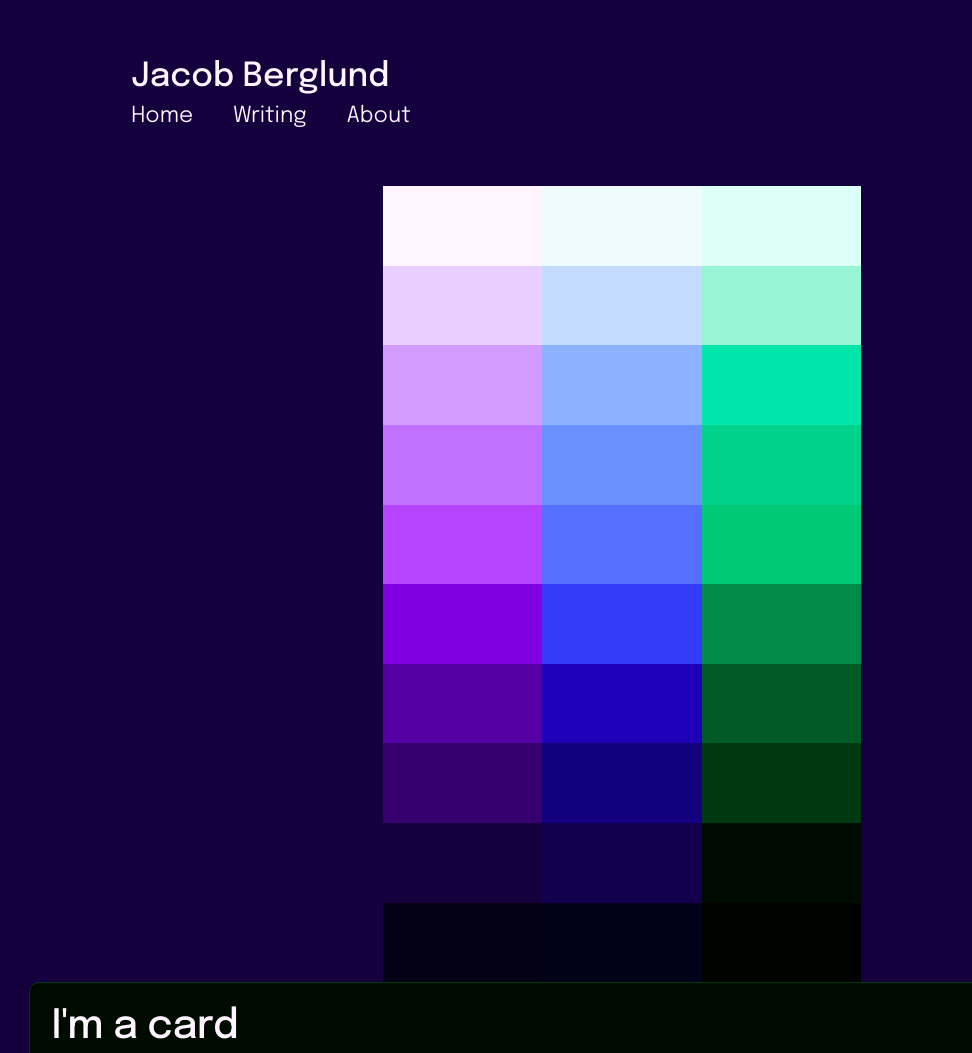
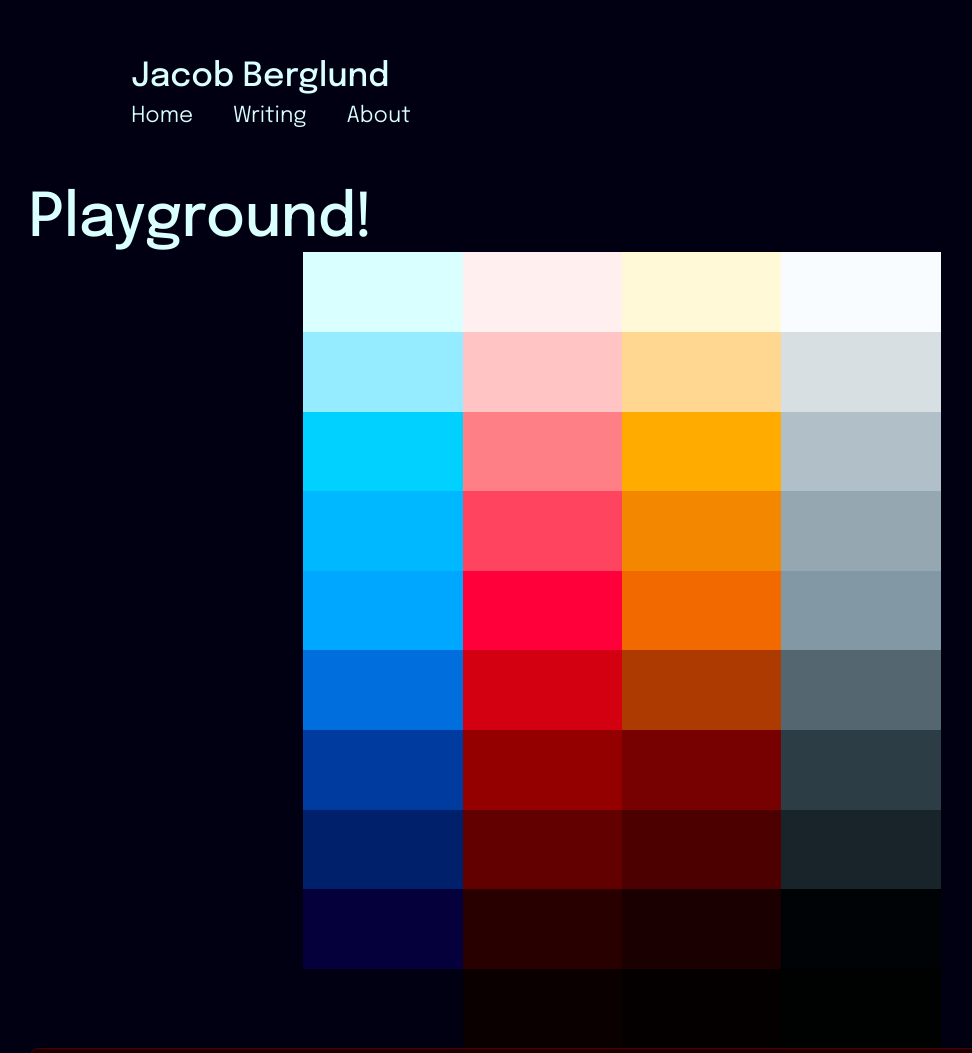
Before and after one commit to jberglund/jacobberglund.com, an Astro site: page /style in a window 1280 px wide. Shown: the top 1053 px of the page, without its empty margins (18-990 px from the left). Built offline with nearby package versions, Linux system fonts and the light colour scheme; Astro itself is replaced by a stand-in of ours.

Commit message:
07 november 2023

```diff
--- a/src/components/BaseHead.astro
+++ b/src/components/BaseHead.astro
@@ -35,6 +35,13 @@ const { title, description, image = "/blog-placeholder-1.jpg" } = Astro.props;
   type="font/woff2"
   crossorigin
 />
+<link
+  rel="preload"
+  href="/fonts/bmv.woff2"
+  as="font"
+  type="font/woff2"
+  crossorigin
+/>
 
 <!-- Canonical URL -->
 <link rel="canonical" href={canonicalURL} />
--- a/src/pages/style.astro
+++ b/src/pages/style.astro
@@ -3,6 +3,7 @@ import SiteLayout from "../layouts/SiteLayout.astro";
 ---
 
 <SiteLayout>
+  <h1>Playground!</h1>
   <div class="palette">
     <div class="swatch" style="--swatch: var(--primary-100)"></div>
     <div class="swatch" style="--swatch: var(--primary-200)"></div>
@@ -36,6 +37,17 @@ import SiteLayout from "../layouts/SiteLayout.astro";
     <div class="swatch" style="--swatch: var(--tertiary-800)"></div>
     <div class="swatch" style="--swatch: var(--tertiary-900)"></div>
     <div class="swatch" style="--swatch: var(--tertiary-1000)"></div>
+
+    <div class="swatch" style="--swatch: var(--gray-100)"></div>
+    <div class="swatch" style="--swatch: var(--gray-200)"></div>
+    <div class="swatch" style="--swatch: var(--gray-300)"></div>
+    <div class="swatch" style="--swatch: var(--gray-400)"></div>
+    <div class="swatch" style="--swatch: var(--gray-500)"></div>
+    <div class="swatch" style="--swatch: var(--gray-600)"></div>
+    <div class="swatch" style="--swatch: var(--gray-700)"></div>
+    <div class="swatch" style="--swatch: var(--gray-800)"></div>
+    <div class="swatch" style="--swatch: var(--gray-900)"></div>
+    <div class="swatch" style="--swatch: var(--gray-1000)"></div>
   </div>
   <div>
     <div class="card">
@@ -48,9 +60,10 @@ import SiteLayout from "../layouts/SiteLayout.astro";
       </p>
     </div>
   </div>
-  <div class="gradients">
+  <!-- <div class="gradients">
     <div class="gradient"></div>
-  </div>
+    <div class="radial-gradient"></div>
+  </div> -->
 </SiteLayout>
 <style>
   .card {
@@ -88,4 +101,11 @@ import SiteLayout from "../layouts/SiteLayout.astro";
       var(--tertiary-200) 100%
     );
   }
+
+  .radial-gradient{
+    background: radial-gradient(circle, var(--secondary-400) 0%, var(--color-background) 66% );
+    width: 80vw;
+    height: 80vw;
+    opacity: 0.6;
+  }
 </style>
--- a/src/styles/variables.css
+++ b/src/styles/variables.css
@@ -7,8 +7,7 @@
 }
 :root[data-theme="dark"] {
   --color-text: var(--primary-100);
-  /* --color-text: #eaecdf; */
-  --color-background: var(--primary-900);
+  --color-background: var(--primary-1000);
   --color-primary: var(--primary-300);
   --color-secondary: var(--secondary-300);
   --color-accent: var(--tertiary-300);
@@ -26,7 +25,9 @@
 }
 
 :root {
+  --angle: 60;
   --hue-primary: 300;
+  --hue-primary: 230;
   --primary-100: oklch(99% 0.05 var(--hue-primary));
   --primary-200: oklch(90% 0.1 var(--hue-primary));
   --primary-300: oklch(80% 0.2 var(--hue-primary));
@@ -39,6 +40,7 @@
   --primary-1000: oklch(5% 0.1 var(--hue-primary));
 
   --hue-secondary: 270;
+  --hue-secondary: calc((180 + var(--hue-primary)) - (var(--angle) / 2));
   --secondary-100: oklch(99% 0.05 var(--hue-secondary));
   --secondary-200: oklch(90% 0.1 var(--hue-secondary));
   --secondary-300: oklch(80% 0.2 var(--hue-secondary));
@@ -51,6 +53,7 @@
   --secondary-1000: oklch(5% 0.1 var(--hue-secondary));
 
   --hue-tertiary: 170;
+  --hue-tertiary: calc((180 + var(--hue-primary)) + (var(--angle) / 2));
   --tertiary-100: oklch(99% 0.05 var(--hue-tertiary));
   --tertiary-200: oklch(90% 0.1 var(--hue-tertiary));
   --tertiary-300: oklch(80% 0.2 var(--hue-tertiary));
@@ -61,6 +64,18 @@
   --tertiary-800: oklch(25% 0.2 var(--hue-tertiary));
   --tertiary-900: oklch(9% 0.2 var(--hue-tertiary));
   --tertiary-1000: oklch(5% 0.1 var(--hue-tertiary));
+
+  --gray-follows-hue: var(--hue-primary);
+  --gray-100: oklch(99% 0.005 var(--gray-follows-hue));
+  --gray-200: oklch(90% 0.01 var(--gray-follows-hue));
+  --gray-300: oklch(80% 0.02 var(--gray-follows-hue));
+  --gray-400: oklch(72% 0.025 var(--gray-follows-hue));
+  --gray-500: oklch(67% 0.031 var(--gray-follows-hue));
+  --gray-600: oklch(50% 0.027 var(--gray-follows-hue));
+  --gray-700: oklch(35% 0.025 var(--gray-follows-hue));
+  --gray-800: oklch(25% 0.02 var(--gray-follows-hue));
+  --gray-900: oklch(9% 0.02 var(--gray-follows-hue));
+  --gray-1000: oklch(5% 0.01 var(--gray-follows-hue));
 
   --text-1: var(--tertiary-100);
   --text-2: var(--tertiary-200);
@@ -145,19 +160,25 @@
   --text-opacity: 1;
   --astro-code-color-text: var(--color-text);
   --astro-code-color-background: transparent;
-  --astro-code-token-constant: rgb(45 212 191 / 100%);
-  --astro-code-token-constant: color(display-p3 0.38 0.57 1);
+  /*   --astro-code-token-constant: rgb(45 212 191 / 100%);
+  --astro-code-token-constant: color(display-p3 0.38 0.57 1); */
   --astro-code-token-string: rgb(253 230 138 / 100%);
   --astro-code-token-comment: rgb(100 116 139 / 100%);
-  --astro-code-token-keyword: rgb(248 113 113 / 100%);
+  /*   --astro-code-token-keyword: rgb(248 113 113 / 100%);
   --astro-code-token-keyword: color(display-p3 0.14 0.46 1);
-  --astro-code-token-keyword: color(display-p3 0.84 0.64 1);
+  --astro-code-token-keyword: color(display-p3 0.84 0.64 1); */
   --astro-code-token-parameter: #aa0000;
-  --astro-code-token-function: rgb(52 211 153 / 100%);
-  --astro-code-token-function: color(display-p3 0.87 0.51 0.44);
-  --astro-code-token-string-expression: rgb(253 230 138 / 100%);
+  /*   --astro-code-token-function: rgb(52 211 153 / 100%);
+  --astro-code-token-function: color(display-p3 0.87 0.51 0.44); */
+  /*   --astro-code-token-string-expression: rgb(253 230 138 / 100%);
   --astro-code-token-string-expression: color(display-p3 1 0.72 0.32);
-  --astro-code-token-string-expression: color(display-p3 0.21 0.94 0.69);
+  --astro-code-token-string-expression: color(display-p3 0.21 0.94 0.69); */
   --astro-code-token-punctuation: #7e7e7e;
   --astro-code-token-link: #ee0000;
+
+  /* themed */
+  --astro-code-token-constant: var(--tertiary-100);
+  --astro-code-token-keyword: var(--primary-300);
+  --astro-code-token-function: var(--secondary-300);
+  --astro-code-token-string-expression: var(--tertiary-200);
 }
```
Also changed, not shown: public/noise.png (added).
